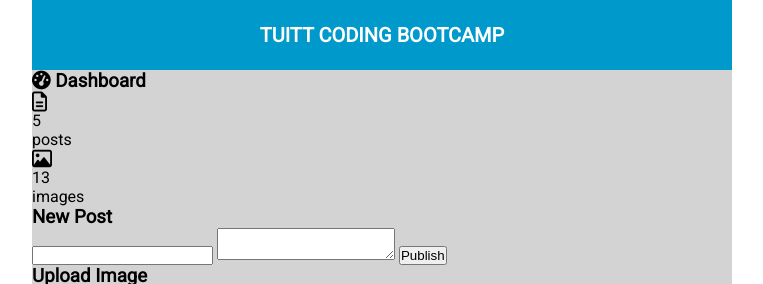
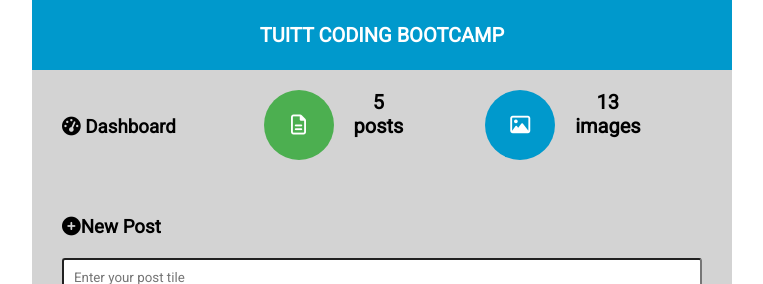
Before and after one commit to emilcarlo/emilcarlotapire.github.io, a PHP site: page / in a window 1280 px wide. Shown: the top 284 px of the page, without its empty margins (258-1021 px from the left). Run offline with PHP 8.4, Linux system fonts and the light colour scheme; some libraries are stand-ins or nearby versions.

Commit message:
Updated index and css of mod02-05

```diff
--- a/mod02-05/css/style.css
+++ b/mod02-05/css/style.css
@@ -1,9 +1,16 @@
+/*
+ *
+ * General rule
+ *
+ */
+
 /*css reset*/
 * {
 	/* removes default margin and padding*/
 	margin: 0;
 	padding: 0;
 	box-sizing: border-box; /* to avoid overflow*/
+	font-family: 'Roboto', sans-serif;
 }
 
 .wrapper {
@@ -14,7 +21,7 @@
 	margin-bottom: 0;
 	margin-left: auto;*/
 	background-color: lightgrey;
-	font-family: 'Roboto', sans-serif;
+
 }
 
 header {
@@ -35,3 +42,128 @@ footer {
 	text-align: center;
 	font-size: 14px;
 }
+
+ form {
+ 	text-align: right;
+ 	padding: 10px 20px 20px; /* top = 10px, right = 20px, bottom = 20px, left = 20px */
+ }
+
+main {
+	padding: 20px 10px 10px;
+}
+
+h3 {
+	padding-top: 10px;
+	padding-bottom: 10px;
+	padding-left: 20px;
+}
+
+/*
+ *
+ * Dashboard
+ *
+ */
+
+
+#postCircle,
+#imageCircle {
+	height: 70px;
+	width: 70px;
+	background-color: red;
+	border-radius: 50%;
+	color: white;
+	text-align: center;
+	line-height: 70px;
+	float: left;
+}
+
+
+#postCircle {
+	background-color: #4caf50;
+}
+
+#imageCircle {
+	background-color: #09c;
+}
+
+.inline-blocked {
+	display: inline-block;
+	text-align: center;
+	margin-left: 20px;
+	font-size: 20px;
+	font-weight: bold;
+}
+
+.dashColumns {
+	width: 32%;
+	height: 100px;
+	display: inline-block;
+	}
+
+/*
+ *
+ * Buttons
+ *
+ */
+
+.btn {
+	border: none;
+	padding: 15px 30px; /*15px = top, bottom; 30px = left, right*/
+	font-size: 	14px;
+	border-radius: 5px; /*removes edges*/
+	color: white;
+}
+
+.btn-blue {
+	background-color: #09c; /*#09c = #0099cc*/
+}
+
+.btn-green {
+	background-color: #4caf50;
+
+}
+
+/*
+ *
+ * Images
+ *
+ */
+
+
+ .img-set-holder {
+ 	text-align: center;
+
+ }
+
+ .img-set {
+	height: 100px; /* defined to maintain aspect ratio of image*/
+	/*width: 100px;*/
+	padding: 5px; /* targets all sides: top, right, bottom, left */
+	background-color: #fff;
+	border-radius: 3px;
+	margin: 0 5px; /* 0px = top, bottom; 5px = left, right*/
+ }
+
+/*
+ *
+ * Posts
+ *
+ */
+
+#postTitle,
+#postContent {
+	width: 100%;
+ 	border-radius: 3px;
+ 	padding: 10px;
+}
+
+
+ #postTitle {
+ margin-bottom: 20px;
+ }
+
+ #postContent {
+ 	height: 100px;
+ 	margin-bottom: 10px;
+ 	resize: none;
+ }
--- a/mod02-05/index.html
+++ b/mod02-05/index.html
@@ -24,50 +24,58 @@
 
 		<main>
 			<!-- dashboard -->
-			<section>
-				<h3><i class="fa fa-tachometer"></i> Dashboard</h3>
+			<section id="mainDashboard">
+				<div class="dashColumns">
+					<h3><i class="fa fa-tachometer"></i> Dashboard</h3>
+				</div>
 
 				<!-- posts -->
-				<div>
-					<div><i class="fa fa-file-text-o fa-lg"></i></div>
+				<div class="dashColumns">
+					<div id="postCircle">
+						<i class="fa fa-file-text-o fa-lg"></i></div>
+					<div class="inline-blocked">
 					<p>5</p>
 					<p>posts</p>
+					</div>
 				</div>
 
 				<!-- images -->
-				<div>
-					<div><i class="fa fa-picture-o fa-lg"></i></div>
+				<div class="dashColumns">
+					<div id="imageCircle">
+						<i class="fa fa-picture-o fa-lg"></i></div>
+					<div class="inline-blocked">
 					<p>13</p>
 					<p>images</p>
+					</div>
 				</div>
 			</section>
 
 			<!-- new post -->
 			<section>
-				<h3>New Post</h3>
+				<h3><i class="fa fa-plus-circle"></i>New Post</h3>
 
 				<form method="" action="">
-					<input type="" name="">
-					<textarea></textarea>
-					<input type="submit" name="" value="Publish">
+					<input id="postTitle" type="" name="" placeholder="Enter your post tile">
+					<textarea id="postContent" placeholder="Enter your content here"></textarea>
+					<input type="submit" name="btnPublish" id="btnPublish" class="btn btn-blue" value="Publish">
 				</form>
 			</section>
 
 			<!-- upload image -->
 			<section>
-				<h3>Upload Image</h3>
+				<h3><i class="fa fa-cloud-upload"></i>Upload Image</h3>
 
-				<div>
-					<img src="http://lorempixel.com/200/200/">
-					<img src="http://lorempixel.com/200/200/">
-					<img src="http://lorempixel.com/200/200/">
-					<img src="http://lorempixel.com/200/200/">
-					<img src="http://lorempixel.com/200/200/">
+				<div class="img-set-holder">
+					<img class="img-set" src="http://lorempixel.com/200/200/">
+					<img class="img-set" src="http://lorempixel.com/200/200/">
+					<img class="img-set" src="http://lorempixel.com/200/200/">
+					<img class="img-set" src="http://lorempixel.com/200/200/">
+					<img class="img-set" src="http://lorempixel.com/200/200/">
 				</div>
 
 				<form method="" action="">
-					<button type="button">Upload</button>
-					<button type="button">Browse</button>
+					<button class="btn btn-blue" type="button"><i class="fa fa-upload" aria-hidden="true"></i> Upload</button>
+					<button class="btn btn-green" type="button"><i class="fa fa-file-image-o" aria-hidden="true"></i> Browse</button>
 				</form>
 			</section>
 		</main>
```
